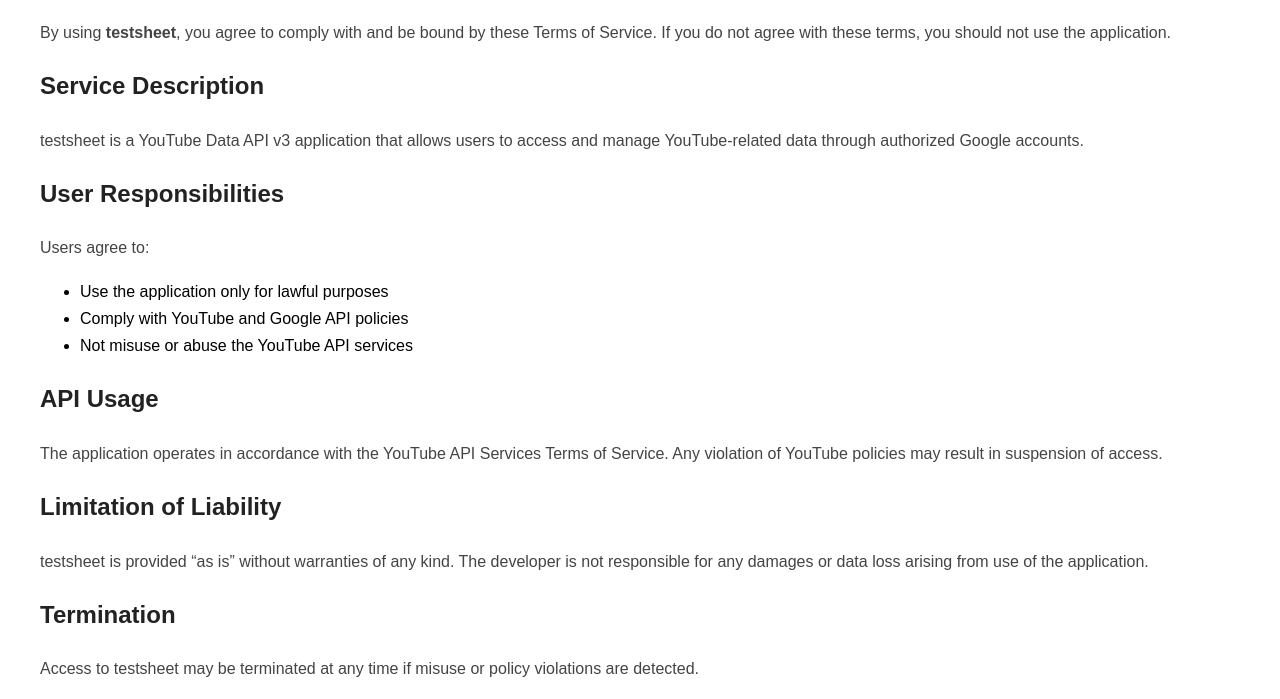
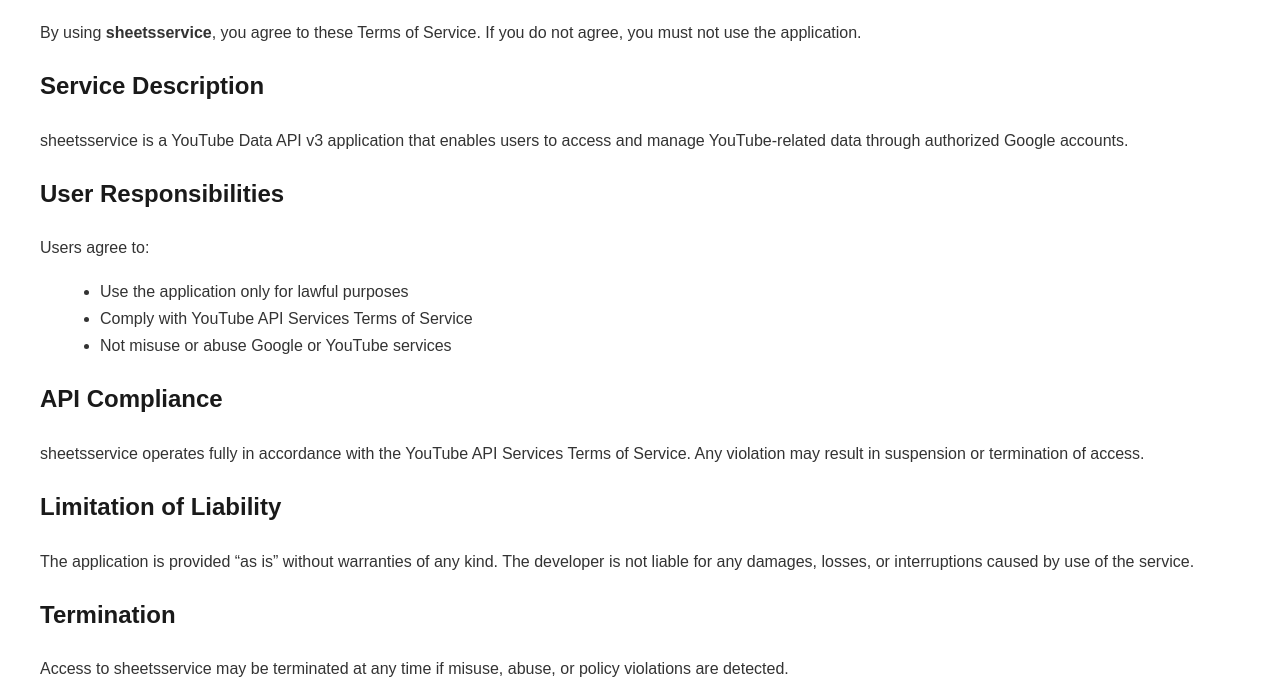
Before and after one commit to anjaliparuchuri/anjali, a plain HTML site: page terms.html in a window 1280 px wide. Shown: the part 97-796 px from the top of the page. Drawn offline with Linux system fonts and the light colour scheme.

Commit message:
Update terms.html

```diff
--- a/terms.html
+++ b/terms.html
@@ -2,13 +2,27 @@
 <html lang="en">
 <head>
     <meta charset="UTF-8">
-    <title>Terms of Service – testsheet</title>
+    <title>Terms of Service – sheetsservice</title>
     <meta name="viewport" content="width=device-width, initial-scale=1.0">
     <style>
-        body { font-family: Arial, sans-serif; line-height: 1.7; margin: 40px; background: #ffffff; }
-        h1, h2 { color: #222; }
-        p { color: #444; }
-        footer { margin-top: 60px; font-size: 14px; color: #666; }
+        body {
+            font-family: Arial, sans-serif;
+            margin: 40px;
+            line-height: 1.7;
+            background-color: #ffffff;
+            color: #333;
+        }
+        h1, h2 {
+            color: #1a1a1a;
+        }
+        ul {
+            margin-left: 20px;
+        }
+        footer {
+            margin-top: 60px;
+            font-size: 14px;
+            color: #666;
+        }
     </style>
 </head>
 <body>
@@ -16,49 +30,51 @@
 <h1>Terms of Service</h1>
 
 <p>
-By using <strong>testsheet</strong>, you agree to comply with and be bound by these Terms of Service.
-If you do not agree with these terms, you should not use the application.
+By using <strong>sheetsservice</strong>, you agree to these Terms of Service.
+If you do not agree, you must not use the application.
 </p>
 
 <h2>Service Description</h2>
 <p>
-testsheet is a YouTube Data API v3 application that allows users to access and manage YouTube-related data through authorized Google accounts.
+sheetsservice is a YouTube Data API v3 application that enables users to access
+and manage YouTube-related data through authorized Google accounts.
 </p>
 
 <h2>User Responsibilities</h2>
-<p>
-Users agree to:
-</p>
+<p>Users agree to:</p>
 <ul>
     <li>Use the application only for lawful purposes</li>
-    <li>Comply with YouTube and Google API policies</li>
-    <li>Not misuse or abuse the YouTube API services</li>
+    <li>Comply with YouTube API Services Terms of Service</li>
+    <li>Not misuse or abuse Google or YouTube services</li>
 </ul>
 
-<h2>API Usage</h2>
+<h2>API Compliance</h2>
 <p>
-The application operates in accordance with the YouTube API Services Terms of Service.
-Any violation of YouTube policies may result in suspension of access.
+sheetsservice operates fully in accordance with the YouTube API Services Terms of
+Service. Any violation may result in suspension or termination of access.
 </p>
 
 <h2>Limitation of Liability</h2>
 <p>
-testsheet is provided “as is” without warranties of any kind.
-The developer is not responsible for any damages or data loss arising from use of the application.
+The application is provided “as is” without warranties of any kind.
+The developer is not liable for any damages, losses, or interruptions caused by
+use of the service.
 </p>
 
 <h2>Termination</h2>
 <p>
-Access to testsheet may be terminated at any time if misuse or policy violations are detected.
+Access to sheetsservice may be terminated at any time if misuse, abuse, or policy
+violations are detected.
 </p>
 
 <h2>Changes to Terms</h2>
 <p>
-These Terms of Service may be updated at any time. Continued use of the application constitutes acceptance of the revised terms.
+These Terms may be updated periodically. Continued use of the application
+constitutes acceptance of the updated terms.
 </p>
 
 <footer>
-    <p>© 2026 testsheet. All rights reserved.</p>
+    <p>© 2026 sheetsservice. All rights reserved.</p>
 </footer>
 
 </body>
```
